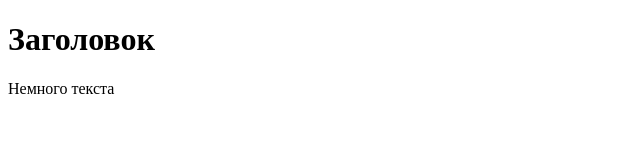
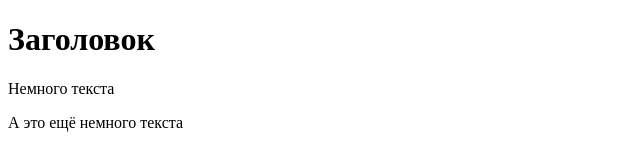
Before and after one commit to matannieros/sitairis, a plain HTML site: page index.html in a window 1280 px wide. Shown: the whole page, without its empty margins (0-640 px from the left). Drawn offline with Linux system fonts and the light colour scheme.

```diff
--- a/index.html
+++ b/index.html
@@ -7,4 +7,5 @@
 <body>
 	<h1>Заголовок</h1>
 	<p>Немного текста</p>
+	<p>А это ещё немного текста</p>
 </body>
```
Also changed, not shown: 1.png.
